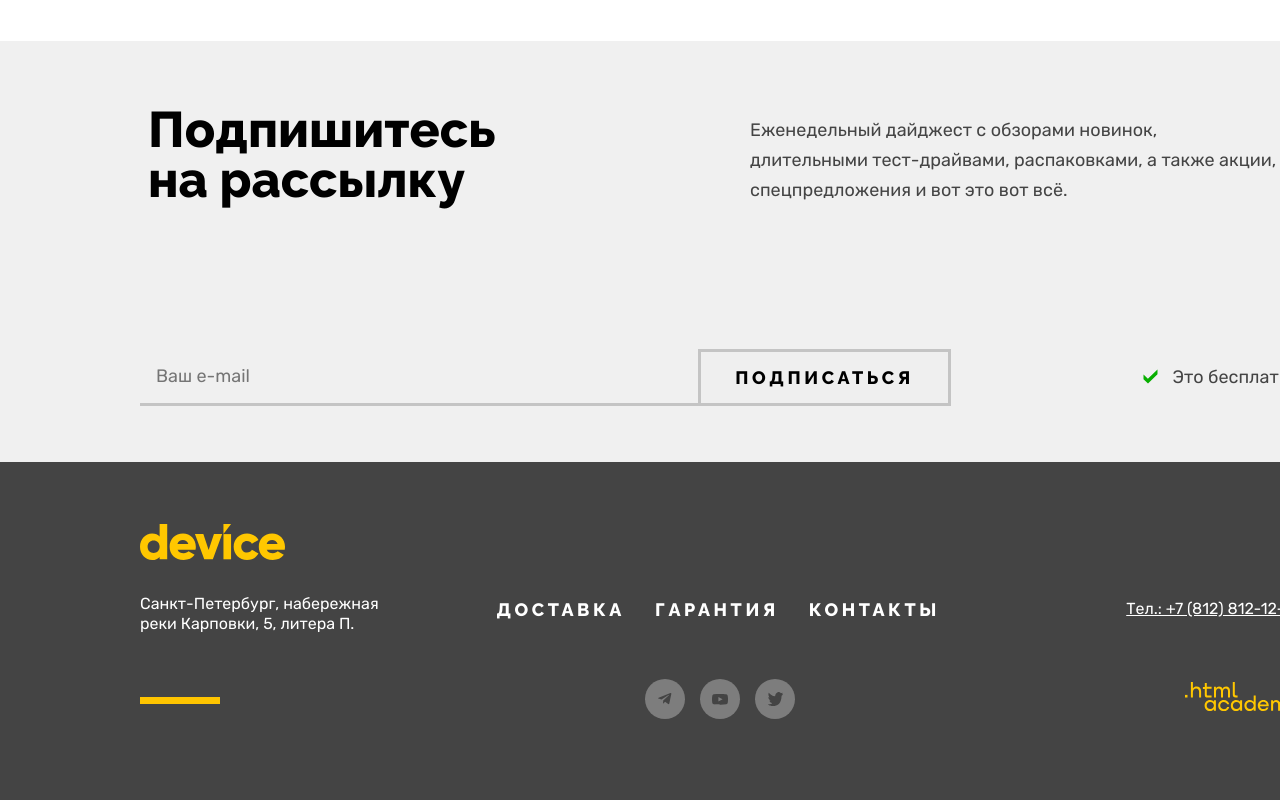
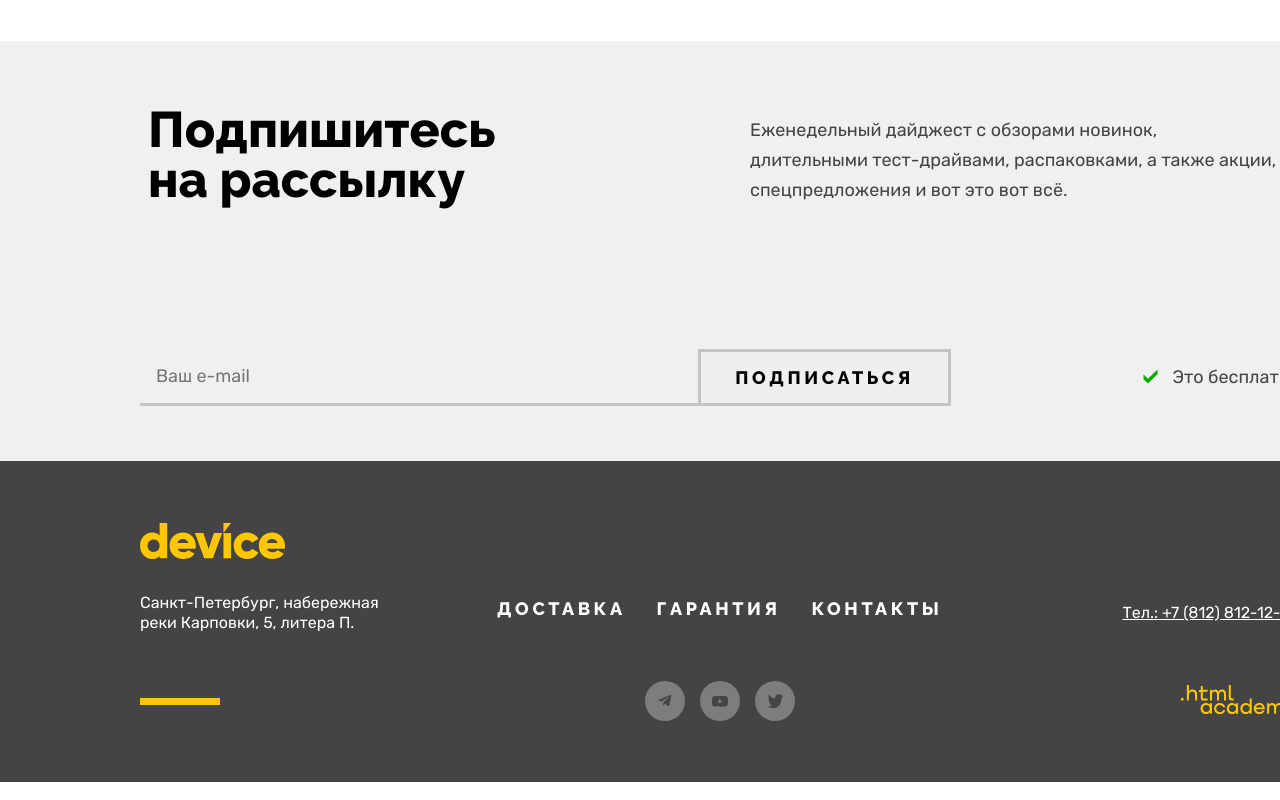
Before and after one commit to htmlacademy-htmlcss/2061793-device-34, a plain HTML site: page index.html in a window 1280 px wide. Shown: the part 2349-3149 px from the top of the page. Drawn offline with Linux system fonts and the light colour scheme.

Commit message:
Fix footer markup and styles

```diff
--- a/index.html
+++ b/index.html
@@ -305,10 +305,16 @@
 
     <!-- Подвал сайта -->
     <footer class="footer">
-      <div class="footer_wrapper">
+      <div class="footer_container">
         <a class="footer_logo-link" href="#"><img class="footer_image" src="./images/footer-logo.svg" alt="Device." width="145" height="36"></a>
+
+        <div class="footer_wrapper">
+          <div class="footer_infomation-wraper">
+            <p class="footer_address">Санкт-Петербург, набережная реки Карповки, 5, литера П.</p>
+            <div class="footer_decoravite-line"></div>
+          </div>
+
         <div class="footer_nav-wrapper">
-          <p class="footer_address">Санкт-Петербург, набережная реки Карповки, 5, литера П.</p>
           <nav class="footer_nav">
             <ul class="footer_nav-list">
               <li class="footer_nav-item"><a class="footer_nav-link" href="#">Доставка</a></li>
@@ -316,11 +322,6 @@
               <li class="footer_nav-item"><a class="footer_nav-link" href="#">Контакты</a></li>
             </ul>
           </nav>
-          <a class="footer_telefone-link" href="tel:+78128121212">Тел.: +7 (812) 812-12-12</a>
-        </div>
-
-      <div class="footer_social-wrapper">
-        <div class="footer_decoravite-line"></div>
           <ul class="footer_social-list">
             <li class="footer_social-item"><a class="footer_social-link" href="https://t.me/s/htmlacademy">
               <svg class="footer_social-logo" aria-hidden="true" focusable="false" width="40" height="40" viewBox="0 0 40 40" fill="none" xmlns="http://www.w3.org/2000/svg">
@@ -335,7 +336,7 @@
                 <g clip-path="url(#clip0_11448_1480)"><path class="footer_social-logo-svg" d="M27.6671 16.6746C27.5765 16.3515 27.4 16.0589 27.1564 15.828C26.9059 15.59 26.5989 15.4197 26.2644 15.3333C25.0124 15.0033 19.9964 15.0033 19.9964 15.0033C17.9053 14.9795 15.8147 15.0842 13.7364 15.3166C13.4019 15.4094 13.0955 15.5835 12.8444 15.8233C12.5977 16.0606 12.4191 16.3533 12.3257 16.674C12.1015 17.8818 11.9926 19.1082 12.0004 20.3366C11.9924 21.564 12.1011 22.79 12.3257 23.9993C12.4171 24.3186 12.5951 24.61 12.8424 24.8453C13.0897 25.0806 13.3977 25.2506 13.7364 25.3406C15.0051 25.67 19.9964 25.67 19.9964 25.67C22.0902 25.6938 24.1835 25.5892 26.2644 25.3566C26.5989 25.2702 26.9059 25.1 27.1564 24.862C27.3999 24.6311 27.5762 24.3385 27.6664 24.0153C27.8965 22.8079 28.0083 21.581 28.0004 20.352C28.0177 19.1177 27.906 17.885 27.6671 16.674V16.6746ZM18.4017 22.6193V18.0546L22.5751 20.3373L18.4017 22.6193Z"/></g>
                 <defs><clipPath id="clip0_11448_1480"><rect width="16" height="11" fill="white" transform="translate(12 15)"/></clipPath></defs>
               </svg>
-              <span class="visually-hidden">YouTube.</span>
+               <span class="visually-hidden">YouTube.</span>
             </a></li>
             <li class="footer_social-item"><a class="footer_social-link" href="#">
               <svg class="footer_social-logo" aria-hidden="true" focusable="false"  width="40" height="40" viewBox="0 0 40 40" fill="none" xmlns="http://www.w3.org/2000/svg">
@@ -345,6 +346,10 @@
               <span class="visually-hidden">Twitter.</span>
             </a></li>
           </ul>
+        </div>
+
+        <div class="footer_logo-wrapper">
+          <a class="footer_telefone-link" href="tel:+78128121212">Тел.: +7 (812) 812-12-12</a>
           <a class="footer_html-academy-logo-link" href="https://htmlacademy.ru/">
             <svg class="footer_html-academy-logo" role="img" aria-label="Логотип html academy." aria-hidden="true" focusable="false" width="115" height="33" viewBox="0 0 115 33" fill="none" xmlns="http://www.w3.org/2000/svg">
               <path d="M0 12.9V15.5H2.5V12.9H0Z"/>
@@ -362,6 +367,7 @@
             </svg>
           </a>
         </div>
+      </div>
       </div>
     </footer>
 
--- a/styles/styles.css
+++ b/styles/styles.css
@@ -1281,7 +1281,7 @@
 .subscription-wrapper {
   width: 1160px;
   padding-top: 64px;
-  padding-bottom: 56px;
+  padding-bottom: 55px;
   margin: 0 auto;
 }
 
@@ -1404,18 +1404,39 @@
   color: #FFFFFF;
 }
 
-.footer_wrapper {
+.footer_container {
   width: 1160px;
   margin: 0 auto;
   padding-top: 62px;
-  padding-bottom: 77px;
-}
-
-.footer_nav-wrapper {
-  margin-top: 30px;
-  display: flex;
-  justify-content: space-between;
+  padding-bottom: 57px;
+}
+
+.footer_wrapper {
+  display: flex;
   align-items: flex-start;
+}
+
+.footer_logo-link {
+  display: inline-block;
+  margin-bottom: 30px;
+}
+
+.footer_logo-link:hover, .header_logo-link:hover {
+  opacity: 0.6;
+}
+
+.footer_logo-link:active, .header_logo-link:active {
+  opacity: 0.3;
+}
+
+.footer_logo-link:focus, .header_logo-link:focus {
+  outline: 2px solid #7B61FF;
+}
+
+.footer_infomation-wraper {
+  display: flex;
+  flex-direction: column;
+  flex-wrap: wrap;
 }
 
 .footer_address {
@@ -1425,11 +1446,27 @@
   line-height: 20px;
 }
 
+.footer_decoravite-line {
+  width: 80px;
+  height: 7px;
+  margin-top: 65px;
+  background-color: #FFC500;
+}
+
+.footer_nav-wrapper {
+  max-width: 455px;
+  margin-left: 117px;
+  margin-right: 180px;
+  margin-top: 5px;
+}
+
 .footer_nav-list {
-  padding: 5px 70px 0 0;
-  margin: 0;
+  padding: 0;
+  margin-top: 0;
+  margin-bottom: 62px;
   display: flex;
   flex-wrap: wrap;
+  gap: 31px;
   list-style-type: none;
   font-family: 'Raleway', sans-serif;
   font-weight: 800;
@@ -1437,14 +1474,6 @@
   line-height: 21px;
   letter-spacing: 0.2em;
   text-transform: uppercase;
-}
-
-.footer_nav-item {
-  margin-right: 30px;
-}
-
-.footer_nav-item:last-of-type {
-  margin-right: 0;
 }
 
 .footer_nav-link {
@@ -1469,8 +1498,55 @@
   outline: 2px solid #7B61FF;
 }
 
+.footer_social-list {
+  padding: 0;
+  margin: 0;
+  list-style-type: none;
+  display: flex;
+  flex-wrap: wrap;
+  justify-content: center;
+  gap: 15px;
+}
+
+.footer_social-link {
+  display: inline-block;
+  width: 40px;
+  height: 40px;
+}
+
+.footer_social-logo {
+  fill: rgba(255, 255, 255, 0.3);
+}
+
+.footer_social-logo-svg {
+  fill: #444444;
+}
+
+.footer_social-link:hover .footer_social-logo {
+  fill: #FFC700;
+}
+
+.footer_social-link:active .footer_social-logo-svg {
+  opacity: 0.3;
+}
+
+.footer_social-link:active .footer_social-logo {
+  fill: #FFC700;
+}
+
+.footer_social-link:focus {
+  outline: 2px solid #7B61FF;
+}
+
+.footer_logo-wrapper {
+  display: flex;
+  flex-wrap: wrap;
+  flex-direction: column;
+}
+
 .footer_telefone-link {
-  padding-top: 5px;
+  display: inline-block;
+  margin-top: 10px;
   color: #FFFFFF;
 }
 
@@ -1486,52 +1562,10 @@
   outline: 2px solid #7B61FF;
 }
 
-.footer_social-wrapper {
-  margin-top: 45px;
-  display: flex;
-  justify-content: space-between;
-  align-items: center;
-}
-
-.footer_social-list {
-  padding: 0 0 0 50px;
-  margin: 0;
-  list-style-type: none;
-  display: flex;
-}
-
-.footer_decoravite-line {
-  width: 80px;
-  height: 7px;
-  background-color: #FFC500;
-}
-
-.footer_social-item {
-  margin-right: 15px;
-}
-
-.footer_social-logo {
-  fill: rgba(255, 255, 255, 0.3);
-}
-
-.footer_social-logo-svg {
-  fill: #444444;
-}
-
-.footer_social-link:hover .footer_social-logo {
-  fill: #FFC700;
-}
-
-.footer_social-link:active .footer_social-logo-svg {
-  opacity: 0.3;
-}
-
-.footer_social-link:active .footer_social-logo {
-  fill: #FFC700;
-}
-
-.footer_social-link:focus {
-  outline: 2px solid #7B61FF;
+.footer_html-academy-logo-link {
+  display: inline-block;
+  align-self: flex-end;
+  margin-top: 63px;
 }
 
 .footer_html-academy-logo path {
@@ -1549,23 +1583,6 @@
 
 .footer_html-academy-logo-link:focus {
   outline: 1px solid #7B61FF;
-}
-
-
-.footer_logo-link {
-  display: inline-block;
-}
-
-.footer_logo-link:hover, .header_logo-link:hover {
-  opacity: 0.6;
-}
-
-.footer_logo-link:active, .header_logo-link:active {
-  opacity: 0.3;
-}
-
-.footer_logo-link:focus, .header_logo-link:focus {
-  outline: 2px solid #7B61FF;
 }
 
 /* Стили для модального окна */
```
